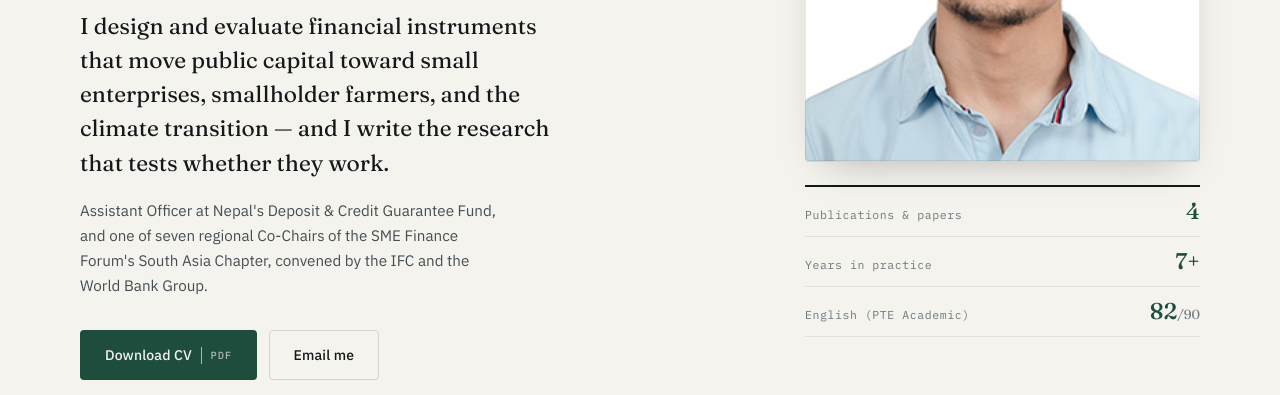
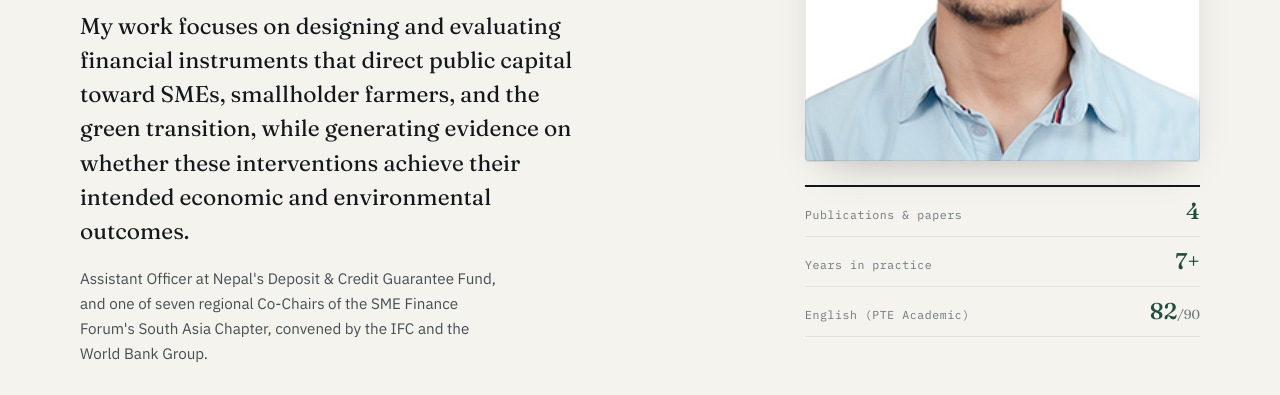
Before and after one commit to Godashish/PortfolioV-1, a plain HTML site: page index.html in a window 1280 px wide. Shown: the part 395-790 px from the top of the page. Drawn offline with Linux system fonts and the light colour scheme.

Commit message:
Update hero lede with clearer project description
Revised the description of work to clarify focus on financial instruments and their evaluation.

```diff
--- a/index.html
+++ b/index.html
@@ -49,9 +49,10 @@
       <p class="label label-accent">Development Finance &middot; Policy Research</p>
       <h1 class="hero-name">Ashish<br>Poudel</h1>
       <p class="hero-lede">
-        I design and evaluate financial instruments that move public capital toward small
-        enterprises, smallholder farmers, and the climate transition — and I write the
-        research that tests whether they work.
+        My work focuses on designing and evaluating financial instruments that direct public capital toward SMEs,
+        smallholder farmers, and the green transition, while generating evidence on whether these interventions achieve
+        their intended economic and environmental outcomes.
+
       </p>
       <p class="hero-sub">
         Assistant Officer at Nepal's Deposit &amp; Credit Guarantee Fund, and one of seven
```
